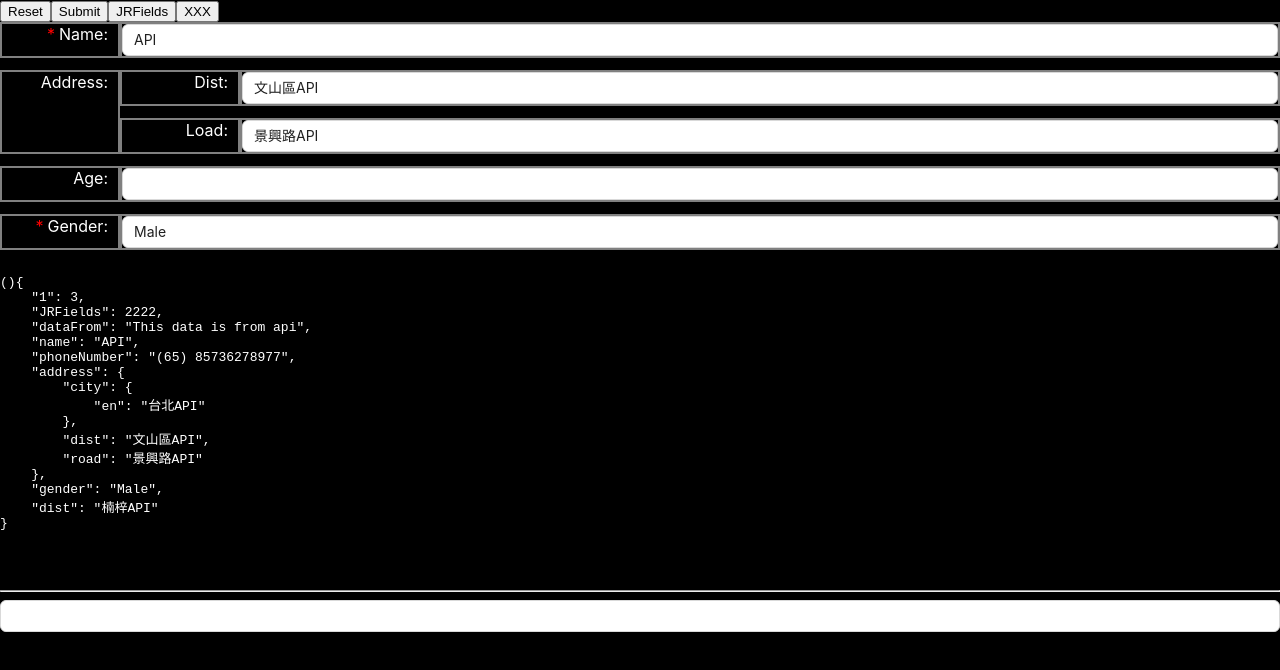
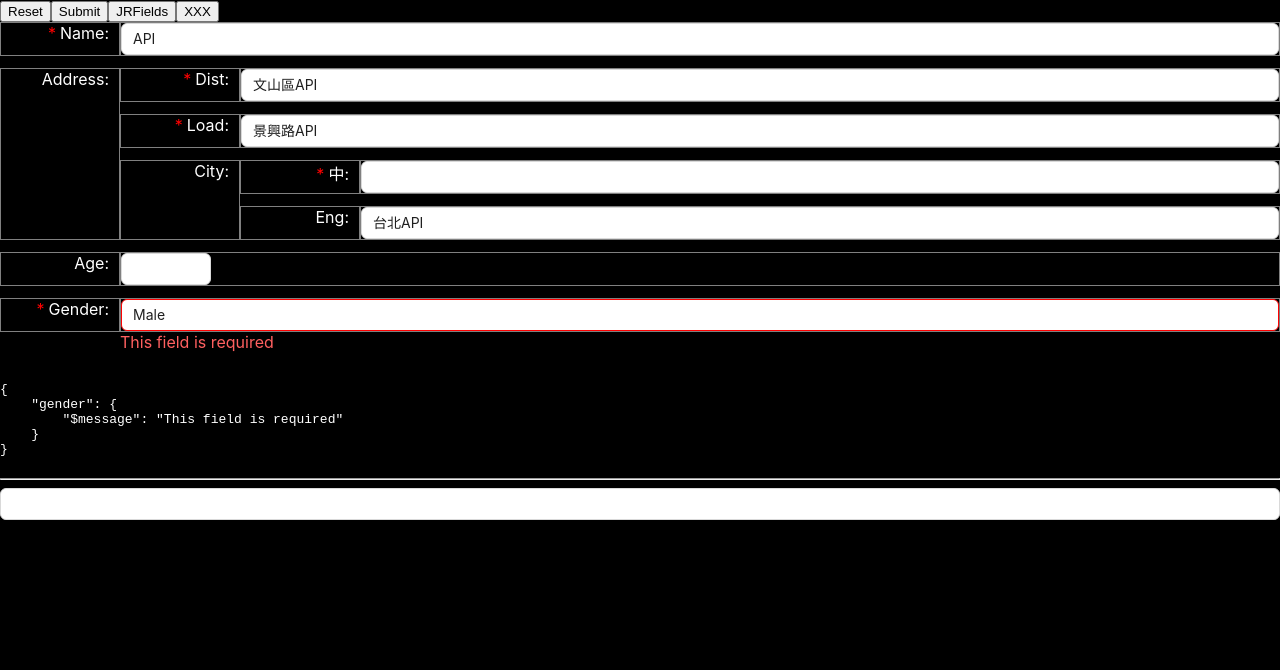
Before and after one commit to jorenlai/jrsymphony, a React (Create React App) app: page / in a window 1280 px wide. Shown: the top 670 px of the page. Built offline with nearby package versions, Linux system fonts and the light colour scheme.

Commit message:
validateValue

```diff
--- a/src/App.js
+++ b/src/App.js
@@ -9,7 +9,7 @@ import JRTable from './jrs/JRTable';
 import { useRef, useState } from 'react';
 import { po } from './jrs/JRUtils';
 import styled from 'styled-components';
-import { Input, Select } from 'antd';
+import { Input, InputNumber, Select } from 'antd';
 
 const StyledApp = styled.div`
     html,*,*:before,*:after {
@@ -29,6 +29,19 @@ const JRInput=({value,onChange})=>{
 function App() {
 	const mapp=Object.assign({a:1},{b:2})
 	const ref1=useRef()
+	const [validateValue,setValidateValue]=useState(
+		{
+			"gender": {
+				"$message": "This field is required"
+			}
+			// ,address:{
+			// 	dist: {
+			// 		"$message": "This field is required"
+			// 	}
+			// }
+
+		}
+	)
 	const [value,setValue]=useState({
 		info:{
 			data:'Init value'
@@ -119,14 +132,36 @@ function App() {
 				}}
 
 				columns={[
-					{label:'Name',name:'name',type:JRInput,required:true}
+					{label:'Name',name:'name',type:JRInput,required:true//,max:3
+						,validate({value,...props}){
+							po('validate',props)
+							if(value!=='aaa'){
+								return 'Must be aaa'
+							}
+						}
+
+					}
 					,{label:'Address',name:'address',xrequired:true
 						,columns:[
-							{label:'Dist',name:'dist',type:JRInput,xrequired:true}
-							,{label:'Load',name:'road',type:JRInput,xrequired:true}
+							{label:'Dist',name:'dist',type:JRInput,required:true}
+							,{label:'Load',name:'road',type:JRInput,required:true}
+							,{label:'City',name:'city',xrequired:true
+								,columns:[
+									{label:'中',name:'zh',type:JRInput,required:true}
+									,{label:'Eng',name:'en',type:JRInput,required:false}
+								]
+							}
 						]
 					}
-					,{label:'Age',name:'age',type:JRInput}
+					,{label:'Age',name:'age',type:InputNumber,max:300
+
+						,validate({value,...props}){
+							po('validate',props)
+							if(value<0){
+								return 'Must > 0'
+							}
+						}
+					}
 					,{label:'Gender',name:'gender',type:JRInput,required:true}
 				]}
 
@@ -139,6 +174,8 @@ function App() {
 
 				}}
 				// name={'info'}
+				validateValue={validateValue}
+				setValidateValue={setValidateValue}
 				xvalue={value}
 				xonChange={(value)=>{
 					// po('setValue',value)
--- a/src/jrs/JRFields.jsx
+++ b/src/jrs/JRFields.jsx
@@ -14,6 +14,8 @@ function checkMap(_name,inputValue,mapValue,nameList){
         mapValue[_name]=inputValue
     }
 }
+
+
 
 const StyledGrid = styled.div`
     flex:1;
@@ -42,7 +44,7 @@ const StyledColumn=styled.div`
     }}
 
     > label,> main{
-        border:2px solid gray;
+        border:1px solid gray;
         xbackground:#3d3d3d;
     }
 `
@@ -86,7 +88,19 @@ const StyledColumnValue=styled.main`
     overflow: hidden;
 
     text-align: start;
-`
+    ${({$validateValue})=>{
+        if($validateValue!=null){
+            return `
+                > * {
+                    border:1px solid red;
+                }
+            `
+            }
+        }}
+        `
+const ColumnMessage=({value})=>{
+    return value?.$message?.msg ?? value?.$message
+}
 const StyledColumnFooter=styled.div`
     &:empty{
             display: none;
@@ -99,44 +113,89 @@ const StyledColumnFooter=styled.div`
         }
     }}
     height:25px;
-    border:1px solid red;
+    color:#ff6060;
 `
 
 const requiredValidator=({name,value})=>{
     if(value==null || value==''){
-        return 'This field is required'
-    }else{
-        return false
+        return {
+            msg:'This field is required'
+            ,color:'red'
+        }
     }
 }
+const maxValidator=({name,value,max})=>{
+    if(typeof value==='string' && value.length>max){
+        return `Max is ${max}`
+    }else if(value>max){
+        return `Max is ${max}`
+    }
+}
+
 
 export default class JRFields extends JRSubmit {
     // constructor(props){
     //     super(props)
     //     po('JRFields----------------------',props)
     // }
-    validate(value,validators){
+    //-----------------------------------------------------------------------------------
+    setInMap(_name,inputValue,result,mapValue,nameList){
+        if(nameList?.length) {
+            const name=nameList.shift()
+            if(mapValue[name]===undefined) mapValue[name]={}
+            return this.setInMap(_name,inputValue,result,mapValue[name],nameList)
+        }else if(_name){
+            mapValue[_name]={
+                $message:result
+            }
+            return  mapValue[_name]
+        }else{
+            return mapValue
+        }
+    }
+    //-----------------------------------------------------------------------------------
+    get fromValidateValue(){
+        return this.props.validateValue===undefined?'state':'props'
+    }
+    getValidateValue(createIfNull){
+        // if(this[this.fromValidateValue]?.validateValue!=null){
+            return this[this.fromValidateValue]?.validateValue
+        // }else if(createIfNull ){
+        //     po('create validateValue')
+        //     this.setValidateValue({})
+        //     return this[this.fromValidateValue]?.validateValue
+        // }
+    }
+    setValidateValue(validateValue){
+        if(this.props.setValidateValue){
+            this.props.setValidateValue(validateValue)
+        }else{
+            this.setState({validateValue})
+        }
+    }
+    validateResult(value,validators){
         for(var x=0;x<validators.length;x++){
-            const result=validators[x]({value})
+            const result=validators[x]({value,record:this.getValue()})
             if(result){
                 return result
             }
         }
     }
-    setValidateValue(name,value,validators){
-        po('validating this ',name)
-        let validateValue={...this.state?.validateValue}
+    validate(name,value,validators,parentName,validateValue){
+        let _validateValue={...validateValue}
+        const result=this.validateResult(value,validators)
+        try{
+            if(result){
+                validateValue[name]={
+                    $message:result
+                }
+            }else{
+                delete validateValue[name]
+            }
 
-        const result=this.validate(value,validators)
-        po('---validateValue---',validateValue)
-        if(result){
-            validateValue[name]={
-                _message:result
-            }
-        }else{
-            validateValue[name]=null
+        }catch(e){
+            const v=this.setInMap(name,value,result,this.getValidateValue(),parentName)
         }
-        this.setState({validateValue})
     }
     //-------------------------------------------------------------------------------------------
     get colon(){
@@ -148,7 +207,9 @@ export default class JRFields extends JRSubmit {
     //         po('validate')
     //     },500)
     // }
-    createColumn(propsValue,{name,colSpan,rowSpan,style,required,...column},index,parentName){
+    createColumn(propsValue,{name,colSpan,rowSpan,style,required,max,validate,...column},index,parentName
+        , validateValue
+    ){
         const label=column.label
         const _style={}
         if (colSpan) _style.gridColumn = `span ${colSpan}`
@@ -162,10 +223,20 @@ export default class JRFields extends JRSubmit {
         if(required===true){
             validators.push(requiredValidator)
         }
+        if(max!=null){
+            validators.push(({name,value})=>{
+                return maxValidator({name,value,max})
+            })
+        }
+        if(validate){
+            validators.push(validate)
+        }
+
+
 
         const onChange=(inputValue)=>{
             if(validators.length){
-                this.setValidateValue(name,inputValue,validators)
+                this.validate(name,inputValue,validators,parentName, validateValue)
             }
             try{
                 propsValue[name]=inputValue.target?.value ?? inputValue
@@ -184,6 +255,7 @@ export default class JRFields extends JRSubmit {
 
         if(column.type){
             content=<StyledColumnValue className={'value'}
+                $validateValue={validateValue?.[name]}
                 style={{
                     gap:column.columns?'12px':null
                     ,gridColumn:label==null?'span 2':null
@@ -198,6 +270,7 @@ export default class JRFields extends JRSubmit {
                         name?value:propsValue
                         ,column.columns
                         ,_parentName
+                        ,name?validateValue?.[name]:validateValue
                     )
                 }
             </StyledGrid>
@@ -233,40 +306,44 @@ export default class JRFields extends JRSubmit {
             }
             {content}
             {
-                required && <StyledColumnFooter $layout={layout}>
-                    {this.state?.validateValue?.[name]?._message}
+                validateValue?.[name]!==undefined && <StyledColumnFooter $layout={layout}>
+                    {/* {validateValue?.[name]?.$message} */}
+                    <ColumnMessage value={validateValue?.[name]}/>
                 </StyledColumnFooter>
             }
 
         </StyledColumn>
     }
 
-    createColumns(value,columns,parentName){
+    createColumns(value,columns,parentName, validateValue){
         return columns?.map((column,index)=>{
-            return this.createColumn(value,column,index,parentName)
+            return this.createColumn(value,column,index,parentName, validateValue)
         })
     }
 
     render(){
+        if(this.getValidateValue()==null){
+            this.setValidateValue({})
+        }
         return <StyledGrid cols={this.props.cols} className={'grid'} style={this.props.style}>
             {
                 this.createColumns(
                     this.props.name?this.getValue()?.[this.props.name]:this.getValue()
                     ,this.props.columns
                     ,this.props.name?[this.props.name]:[]
+
+                    ,this.props.name?this.getValidateValue()?.[this.props.name]:this.getValidateValue()
                 )
             }
-            <pre style={{
+            {/* <pre style={{
                 // gridColumn:'span 3'
             }}>
                 ({this.isDirty?"Is dirty":null})
             {JSON.stringify(this.getValue(),null,4)}
-            </pre>
+            </pre> */}
 
-            <pre style={{
-                // gridColumn:'span 3'
-            }}>
-            {JSON.stringify(this.state?.validateValue,null,4)}
+            <pre>
+            {JSON.stringify(this.getValidateValue(),null,4)}
             </pre>
         </StyledGrid>
     }
--- a/src/jrs/JRSubmit.jsx
+++ b/src/jrs/JRSubmit.jsx
@@ -24,7 +24,6 @@ export default class JRSubmit extends React.Component {
             }
         }
     }
-
     componentDidMount() {
         this.#methods
         .filter((method) => this[method] && this.props[method] && this.props[method].autoRun)
```
